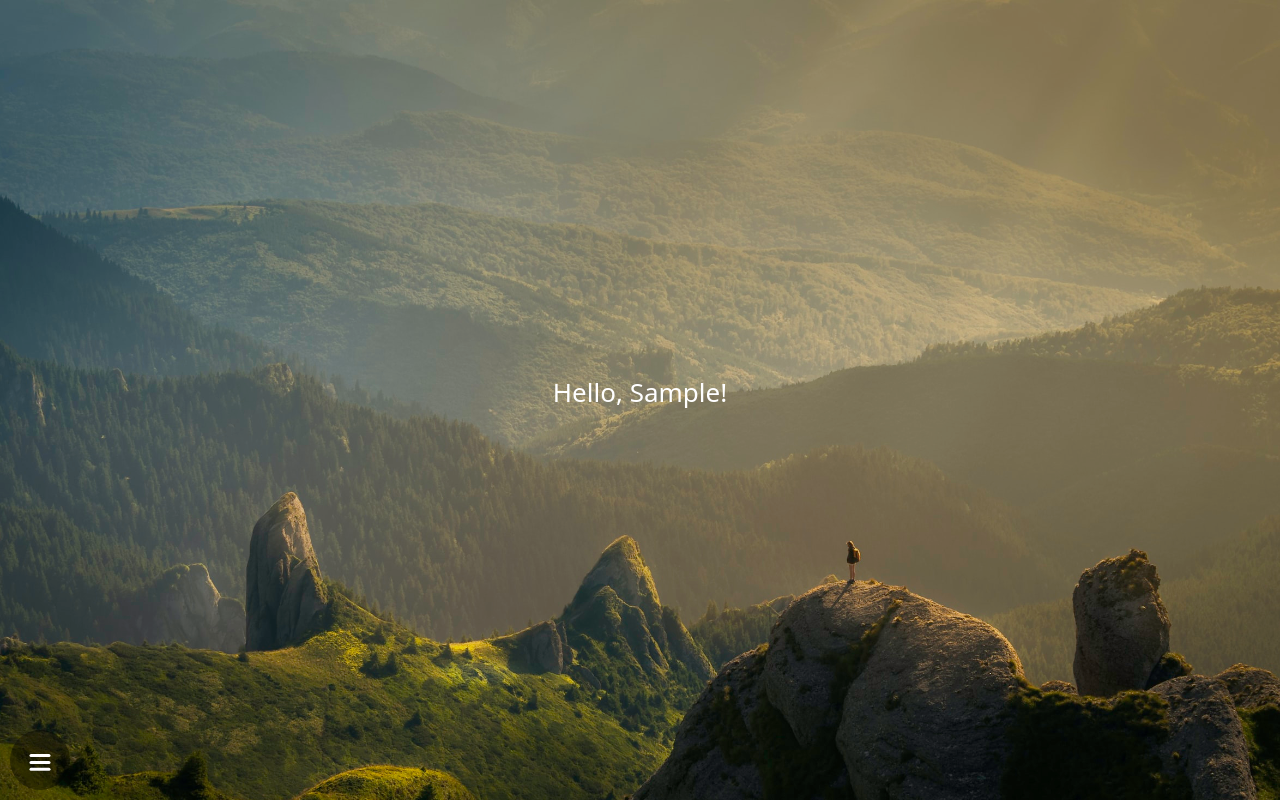
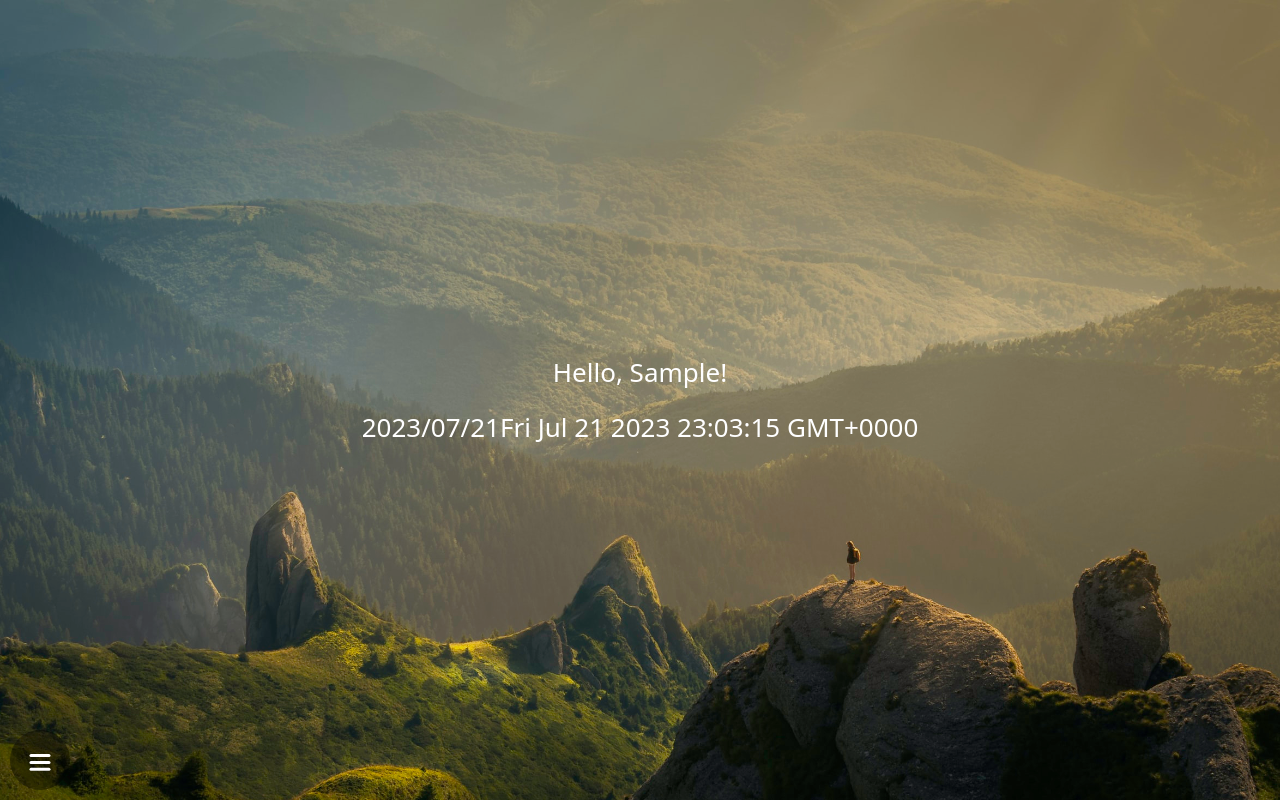
Before and after one commit to ahmedOmuharram/prodosphere, a React (Create React App) app: page / in a window 1280 px wide. Both pictures are taken after typing "Sample" into the empty fields and a click on the button "Submit". Built offline with nearby package versions, Linux system fonts and the light colour scheme.

Commit message:
Add time

```diff
--- a/src/App.js
+++ b/src/App.js
@@ -6,6 +6,10 @@ import { motion, useCycle } from "framer-motion";
 import { useDimensions } from "./use-dimensions.ts";
 import { MenuToggle } from "./MenuToggle.tsx";
 import { Navigation } from "./Navigation.tsx";
+import { func } from 'prop-types';
+import Moment from 'react-moment';
+
+const date = new Date();
 
 const sidebar = {
   open: (height = 135) => ({
@@ -50,6 +54,18 @@ function Component1({ setUser }) {
   );
 }
 
+function Component2() {
+
+  return (
+    <>
+    <Moment format="YYYY/MM/DD" interval={1000}>
+      {date}
+    </Moment>
+    <Moment interval={1000} add={{ hours: 12 }}>{date}</Moment>
+    </>
+  );
+}
+
 function App() {
   const state = localStorage.getItem("name") ? localStorage.getItem("name") : "";
   const [user, setUser] = useState(state);
@@ -70,6 +86,7 @@ function App() {
             {user === "" ? "Please enter your name" : `Hello, ${user}!`}
           </p>
           { user === "" && <Component1 setUser={setUser}/> }
+          { user !== "" && <Component2 setUser={setUser}/> }
         </motion.div>
       </header>
       <motion.nav
```
